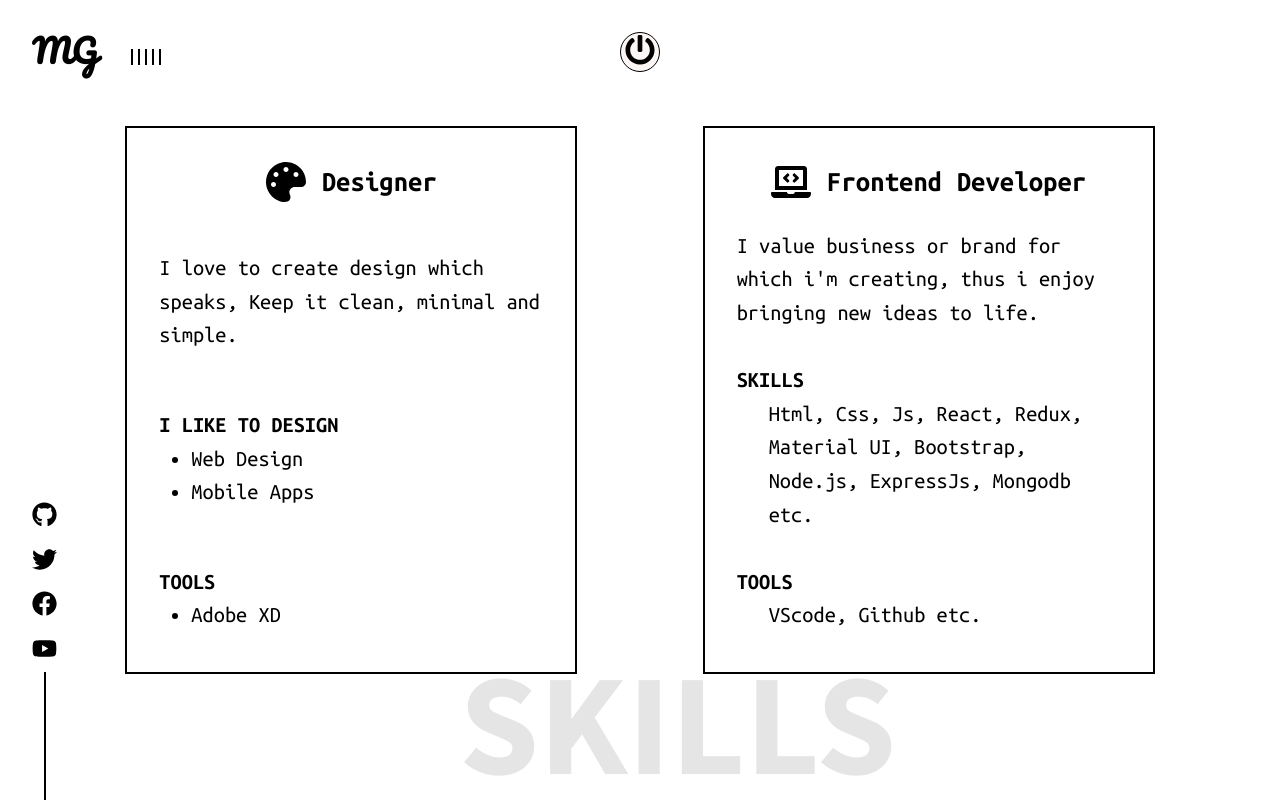
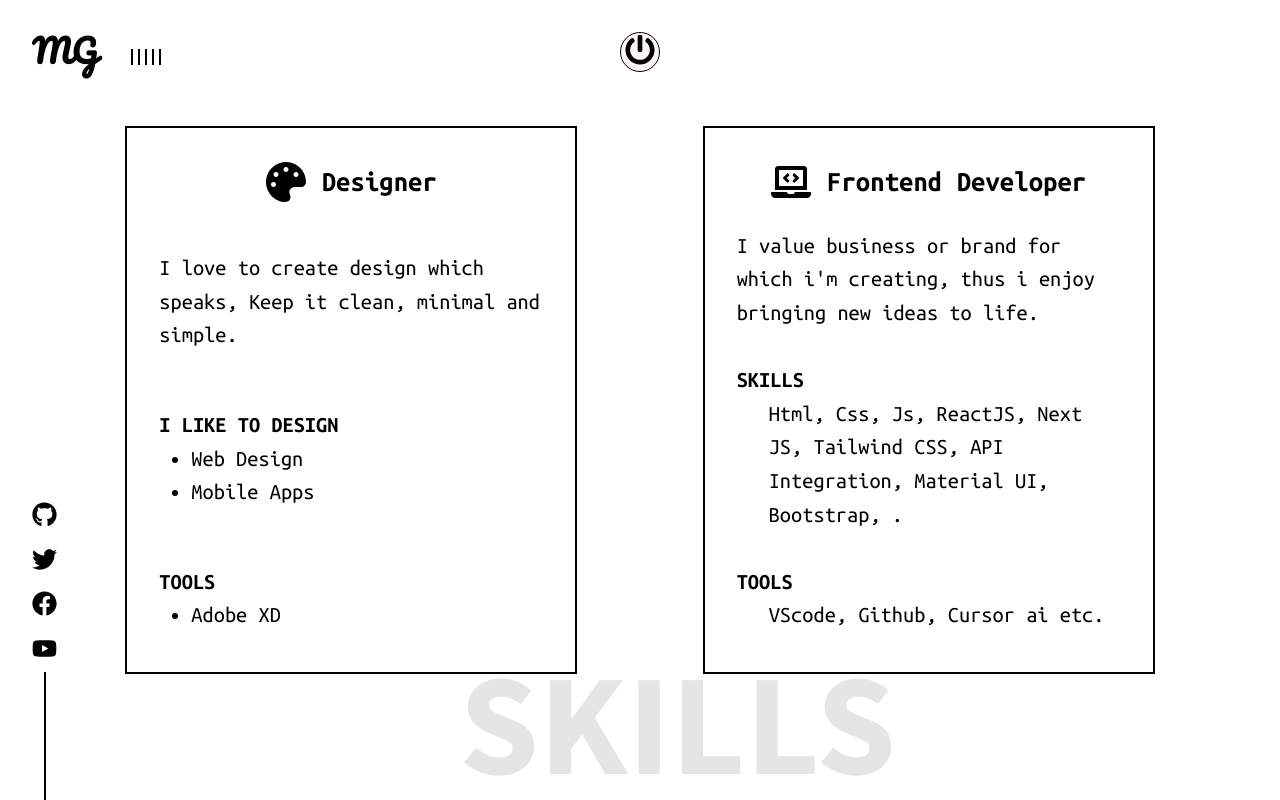
Before and after one commit to MuskanGupta8424/React-Portfolio-mg, a React (Create React App) app: page /skills in a window 1280 px wide. Built offline with nearby package versions, Linux system fonts and the light colour scheme.

Commit message:
Update MySkillsPage.js

```diff
--- a/src/components/MySkillsPage.js
+++ b/src/components/MySkillsPage.js
@@ -130,13 +130,13 @@ I value business or brand for which i'm creating, thus i enjoy bringing new idea
 <Description>
 <strong>Skills</strong>
 <p>
-Html, Css, Js, React, Redux, Material UI, Bootstrap, Node.js, ExpressJs, Mongodb etc.
+Html, Css, Js, ReactJS, Next JS, Tailwind CSS, API Integration, Material UI, Bootstrap, .
 </p>
 </Description>
 <Description>
 <strong>Tools</strong>
 <p>
-VScode, Github  etc.
+VScode, Github, Cursor ai etc.
 </p>
 </Description>
 
```
